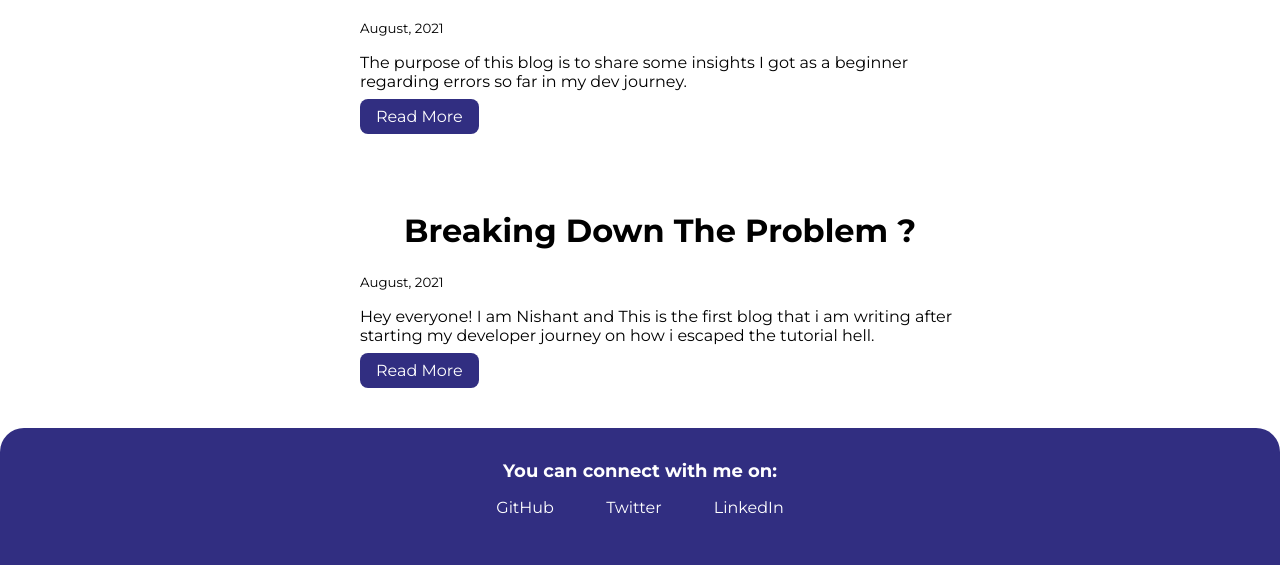
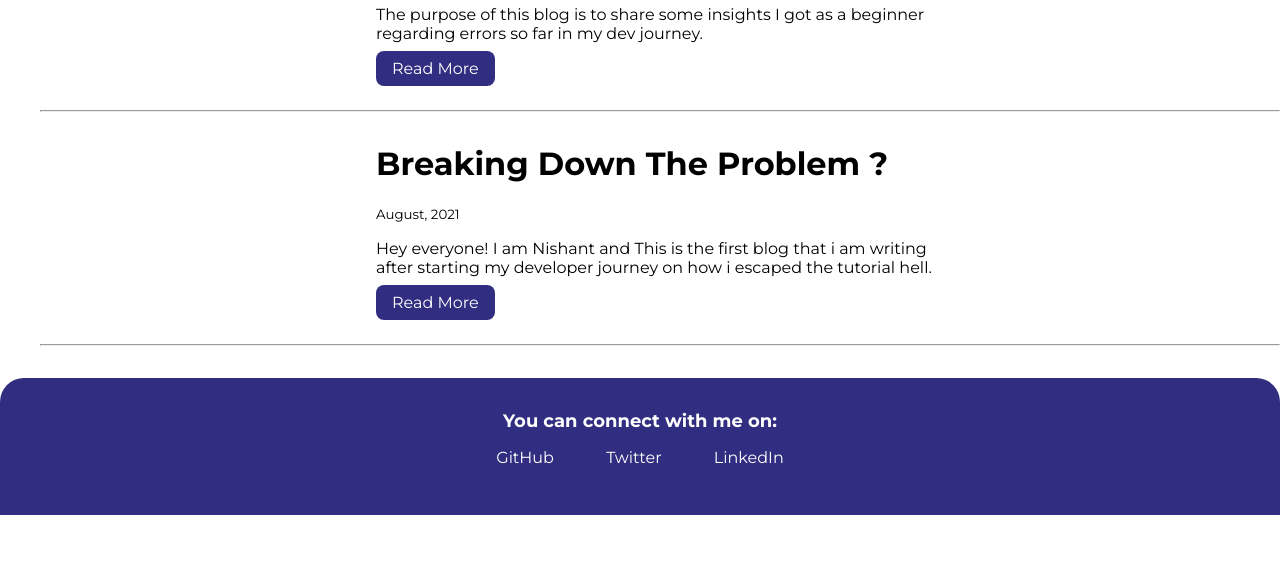
Before and after one commit to Nishant-96/Portfolio-Website, a plain HTML site: page blogs.html in a window 1280 px wide. Shown: the part 755-1320 px from the top of the page. After the commit the page ends 1270 px from the top, so only its background shows below. Drawn offline with Linux system fonts and the light colour scheme.

Commit message:
refactor: changing classes
corrected target for links

```diff
--- a/blogs.html
+++ b/blogs.html
@@ -31,29 +31,33 @@
 
     <ul class="list-non-bullet">
 
-        <li>
-            <div class="container container-center section">
+        <li class="container-center">
+            <div class="container">
                 <h1>Errors are not your enemy!</h1>
             <small>August, 2021</small>
             <p>The purpose of this blog is to share some insights I got as a beginner regarding errors so far in my dev journey.</p>
 
-            <a class="link link-primary" target="blank" href="https://medium.com/@pratihast.nishant52/errors-are-not-your-enemy-e935204845eb">Read More</a>
+            <a class="link link-primary" target="_blank" href="https://medium.com/@pratihast.nishant52/errors-are-not-your-enemy-e935204845eb">Read More</a>
 
             </div>
 
         </li>
 
-        <li>
-            <div class="container container-center section">
+        <hr>
+
+        <li class="container-center">
+            <div class="container">
                 <h1>Breaking Down The Problem ?</h1>
             <small>August, 2021</small>
             <p>Hey everyone! I am Nishant and This is the first blog that i am writing after starting my developer journey on how i escaped the tutorial hell.</p>
 
-            <a class="link link-primary" target="blank" href="https://medium.com/@pratihast.nishant52/breaking-down-the-problem-a3d7a7712b84">Read More</a>
+            <a class="link link-primary" target="_blank" href="https://medium.com/@pratihast.nishant52/breaking-down-the-problem-a3d7a7712b84">Read More</a>
 
             </div>
 
         </li>
+
+        <hr>
 
     </ul>
 
@@ -62,13 +66,13 @@
         <div class="footer-header">You can connect with me on:</div>
         <ul class="social-links list-non-bullet">
             <li class="list-item-inline">
-                <a class="link" target="blank" href="https://github.com/Nishant-96">GitHub</a>
+                <a class="link" target="_blank" href="https://github.com/Nishant-96">GitHub</a>
             </li>
             <li class="list-item-inline">
-                <a class="link" target="blank" href="https://twitter.com/_nishant11">Twitter</a>
+                <a class="link" target="_blank" href="https://twitter.com/_nishant11">Twitter</a>
             </li>
             <li class="list-item-inline">
-                <a class="link" target="blank" href="https://www.linkedin.com/in/nishant-pratihast-55a304148/">LinkedIn</a>
+                <a class="link" target="_blank" href="https://www.linkedin.com/in/nishant-pratihast-55a304148/">LinkedIn</a>
             </li>
         </ul>
 
```
Also changed, not shown: index.html (+10 -3 lines).
